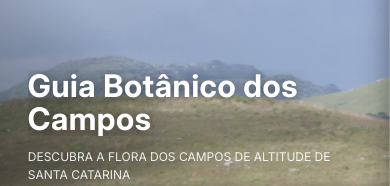
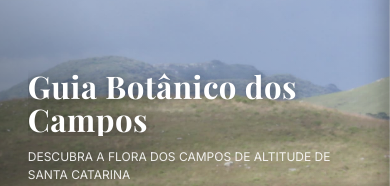
Before and after one commit to anacorrea9/guiabotanico, a website: page index.html in a window 390 px wide. Shown: the part 159-345 px from the top of the page. Drawn offline with Linux system fonts and the light colour scheme.

Commit message:
Trocar Aurora por Playfair Display bold no hero (desktop e mobile)

```diff
--- a/style.css
+++ b/style.css
@@ -15,10 +15,18 @@
 }
 
 @font-face {
-  font-family: 'Aurora';
-  src: url('fonts/Aurora.otf') format('opentype');
-  font-weight: normal;
+  font-family: 'Playfair Display';
+  src: url('fonts/PlayfairDisplay-VariableFont_wght.ttf') format('truetype-variations');
+  font-weight: 400 900;
   font-style: normal;
+  font-display: swap;
+}
+
+@font-face {
+  font-family: 'Playfair Display';
+  src: url('fonts/PlayfairDisplay-Italic-VariableFont_wght.ttf') format('truetype-variations');
+  font-weight: 400 900;
+  font-style: italic;
   font-display: swap;
 }
 
@@ -329,9 +337,9 @@ img.nav-menu-icon {
 }
 
 .hero-title {
-  font-family: 'Aurora', 'Inter', sans-serif !important;
+  font-family: 'Playfair Display', 'Inter', serif !important;
   font-size: clamp(23px, 4.5vw, 50px);
-  font-weight: 400;
+  font-weight: 700;
   color: #fff;
   text-transform: none;
   letter-spacing: 1px;
@@ -1931,7 +1939,7 @@ footer {
   }
   .hero-banner-content { text-align: left; }
   .hero-title {
-    font-family: 'Inter', sans-serif !important;
+    font-family: 'Playfair Display', 'Inter', serif !important;
     font-weight: 700;
     font-size: clamp(30px, 8vw, 42px);
     letter-spacing: 0.5px;
```
Also changed, not shown: fonts/PlayfairDisplay-Italic-VariableFont_wght.ttf (added), fonts/PlayfairDisplay-VariableFont_wght.ttf (added).
